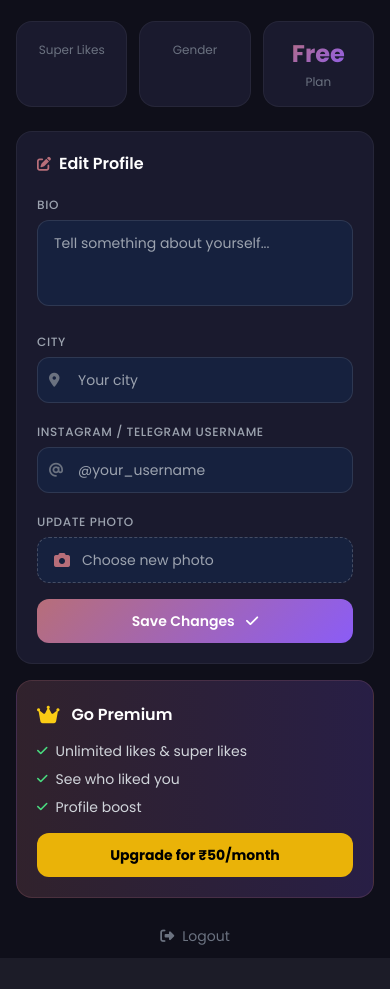
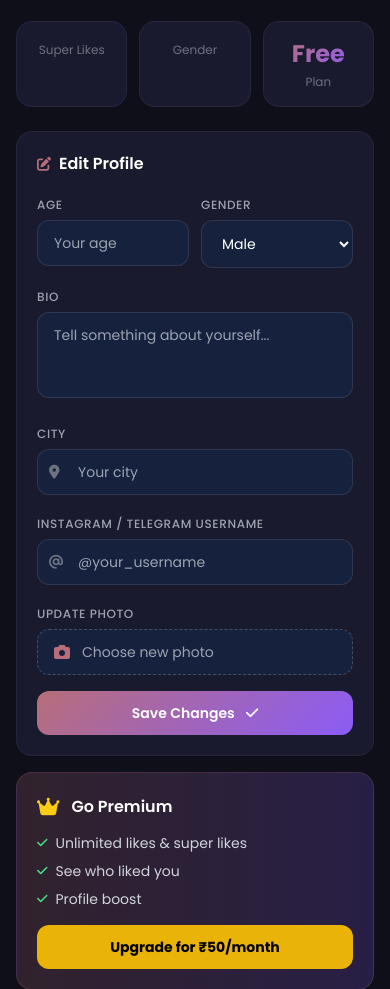
Before and after one commit to truthwayofislam/yourmeet, a FastAPI app: template templates/profile.html in a window 390 px wide. Shown: the part 215-1204 px from the top of the page. Before the commit the page ends 1173 px from the top, so only its background shows below. Run offline with FastAPI, Linux system fonts and the light colour scheme; the template is opened without the code that fills it, so the values that code supplies are empty; some libraries are stand-ins or nearby versions.

Commit message:
fix: auth bugs — telegram default gender/age, phone duplicate error, profile age/gender edit

```diff
--- a/routers/auth.py
+++ b/routers/auth.py
@@ -47,6 +47,8 @@ async def register(
         return templates.TemplateResponse("register.html", {"request": request, "error": "Age must be 18 or above"})
     if db.execute("SELECT id FROM users WHERE email=?", (email,)).fetchone():
         return templates.TemplateResponse("register.html", {"request": request, "error": "Email already registered"})
+    if phone and db.execute("SELECT id FROM users WHERE phone=?", (phone,)).fetchone():
+        return templates.TemplateResponse("register.html", {"request": request, "error": "Phone number already registered"})
 
     photo_path = ""
     if photo and photo.filename:
@@ -96,7 +98,7 @@ async def telegram_auth(request: Request, db=Depends(get_db)):
     if not user:
         db.execute(
             "INSERT INTO users (name,email,phone,password,age,gender,telegram_id,created_at) VALUES (?,?,?,?,?,?,?,?)",
-            (name, f"{tg_id}@telegram.local", tg_id, hash_password(tg_id+SECRET), 18, "male", tg_id, datetime.utcnow().isoformat())
+            (name, f"{tg_id}@telegram.local", tg_id, hash_password(tg_id+SECRET), 0, "", tg_id, datetime.utcnow().isoformat())
         )
         db.commit()
         user_id = db.execute("SELECT id FROM users WHERE telegram_id=?", (tg_id,)).fetchone()[0]
@@ -105,7 +107,7 @@ async def telegram_auth(request: Request, db=Depends(get_db)):
         if user.is_blocked:
             return JSONResponse({"error": "blocked"}, status_code=403)
         user_id = user.id
-        new_user = not user.bio
+        new_user = not user.gender or not user.age
     return JSONResponse({"token": create_token(user_id), "new_user": new_user})
 
 @router.get("/logout")
--- a/routers/profiles.py
+++ b/routers/profiles.py
@@ -137,7 +137,7 @@ async def profile_page(request: Request, current_user=Depends(get_current_user))
 @router.post("/profile/update")
 async def update_profile(
     request: Request, bio: str = Form(""), city: str = Form(""),
-    social_handle: str = Form(""),
+    social_handle: str = Form(""), age: int = Form(None), gender: str = Form(None),
     photo: UploadFile = File(None), db=Depends(get_db), current_user=Depends(get_current_user)
 ):
     if not current_user:
@@ -152,6 +152,9 @@ async def update_profile(
             with open(new_path, "wb") as f:
                 shutil.copyfileobj(photo.file, f)
         photo_path = new_path
-    db.execute("UPDATE users SET bio=?, city=?, photo=?, social_handle=? WHERE id=?", (bio, city, photo_path, social_handle, current_user.id))
+    new_age = age if age and age >= 18 else current_user.age
+    new_gender = gender if gender in ("male", "female") else current_user.gender
+    db.execute("UPDATE users SET bio=?, city=?, photo=?, social_handle=?, age=?, gender=? WHERE id=?",
+               (bio, city, photo_path, social_handle, new_age, new_gender, current_user.id))
     db.commit()
     return RedirectResponse("/profile", status_code=302)
--- a/templates/profile.html
+++ b/templates/profile.html
@@ -57,6 +57,21 @@
       <i class="fas fa-edit text-primary text-sm"></i> Edit Profile
     </h2>
     <form method="POST" action="/profile/update" enctype="multipart/form-data" class="space-y-4">
+      <div class="grid grid-cols-2 gap-3">
+        <div>
+          <label class="text-gray-400 text-xs font-medium uppercase tracking-wider">Age</label>
+          <input type="number" name="age" value="{{ user.age or '' }}" min="18" max="100" placeholder="Your age"
+            class="w-full bg-surface border border-white/10 rounded-xl px-4 py-3 text-white text-sm focus:outline-none focus:border-primary transition mt-1"/>
+        </div>
+        <div>
+          <label class="text-gray-400 text-xs font-medium uppercase tracking-wider">Gender</label>
+          <select name="gender"
+            class="w-full bg-surface border border-white/10 rounded-xl px-4 py-3 text-white text-sm focus:outline-none focus:border-primary transition mt-1 bg-surface">
+            <option value="male" {% if user.gender == 'male' %}selected{% endif %}>Male</option>
+            <option value="female" {% if user.gender == 'female' %}selected{% endif %}>Female</option>
+          </select>
+        </div>
+      </div>
       <div>
         <label class="text-gray-400 text-xs font-medium uppercase tracking-wider">Bio</label>
         <textarea name="bio" rows="3" placeholder="Tell something about yourself..."
```
